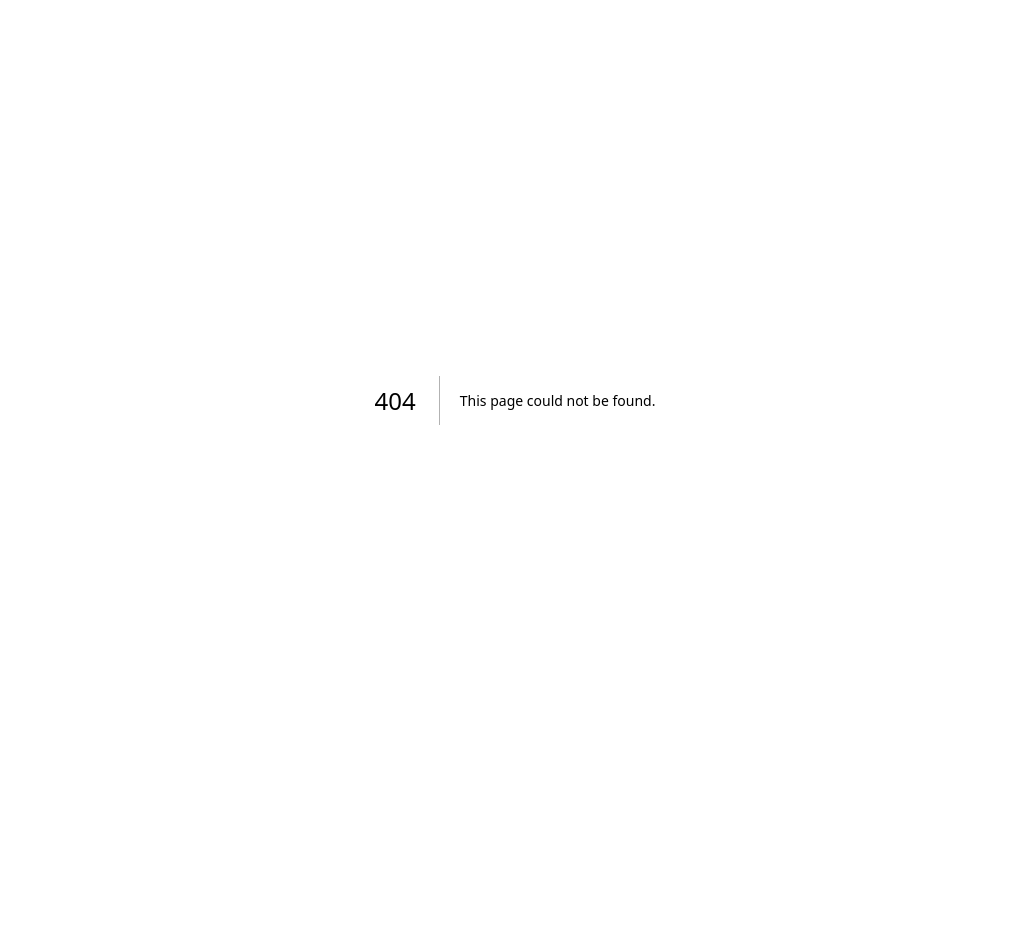
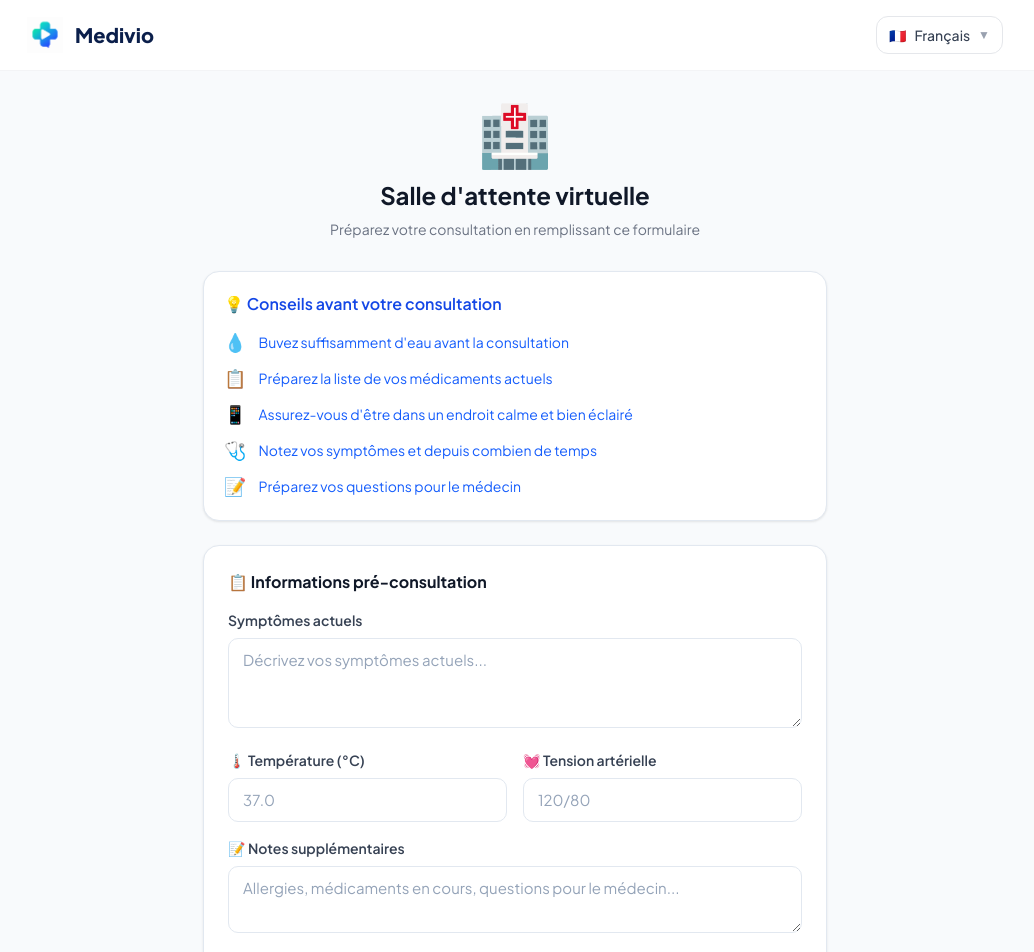
Before and after one commit to All185/medivio-frontend, a Next.js app: page /waiting in a window 1280 px wide. Before the commit this address had no page. Shown: the top 952 px of the page, without its empty margins (125-1159 px from the left). Before the commit the page ends 800 px from the top, so only its background shows below. Built offline with nearby package versions, Linux system fonts and the light colour scheme.

Commit message:
Add virtual waiting room

```diff
--- /dev/null
+++ b/app/waiting/page.tsx
@@ -0,0 +1,207 @@
+'use client'
+
+import { useState, useEffect } from 'react'
+import { useRouter, useSearchParams } from 'next/navigation'
+import api from '@/lib/api'
+import { useLanguage } from '@/contexts/LanguageContext'
+import LanguageSwitcher from '@/components/LanguageSwitcher'
+
+export default function WaitingRoomPage() {
+  const router = useRouter()
+  const searchParams = useSearchParams()
+  const { t } = useLanguage()
+  const appointmentId = searchParams.get('id')
+
+  const [step, setStep] = useState<'form' | 'waiting'>('form')
+  const [waitTime, setWaitTime] = useState(0)
+  const [form, setForm] = useState({
+    current_symptoms: '',
+    temperature: '',
+    blood_pressure: '',
+    notes: '',
+  })
+
+  const healthTips = [
+    { icon: '💧', text: 'Buvez suffisamment d\'eau avant la consultation' },
+    { icon: '📋', text: 'Préparez la liste de vos médicaments actuels' },
+    { icon: '📱', text: 'Assurez-vous d\'être dans un endroit calme et bien éclairé' },
+    { icon: '🩺', text: 'Notez vos symptômes et depuis combien de temps' },
+    { icon: '📝', text: 'Préparez vos questions pour le médecin' },
+  ]
+
+  useEffect(() => {
+    if (step === 'waiting') {
+      const interval = setInterval(() => {
+        setWaitTime(prev => prev + 1)
+      }, 1000)
+      return () => clearInterval(interval)
+    }
+  }, [step])
+
+  const formatTime = (seconds: number) => {
+    const mins = Math.floor(seconds / 60)
+    const secs = seconds % 60
+    return `${mins.toString().padStart(2, '0')}:${secs.toString().padStart(2, '0')}`
+  }
+
+  const handleSubmit = async (e: React.FormEvent) => {
+    e.preventDefault()
+    setStep('waiting')
+  }
+
+  return (
+    <div className="min-h-screen" style={{ background: 'var(--background)' }}>
+      {/* Header */}
+      <header className="bg-white border-b border-gray-100 sticky top-0 z-10">
+        <div className="max-w-5xl mx-auto px-6 py-4 flex justify-between items-center">
+          <div className="flex items-center gap-3">
+            <img src="/logo.png" alt="Medivio" style={{ width: 36, height: 36, objectFit: 'contain' }} />
+            <span className="text-xl font-extrabold text-[#0B1F4B]">Medivio</span>
+          </div>
+          <div className="flex items-center gap-4">
+            <LanguageSwitcher />
+          </div>
+        </div>
+      </header>
+
+      <main className="max-w-2xl mx-auto px-6 py-8">
+        {step === 'form' ? (
+          <div className="animate-fade-in">
+            <div className="text-center mb-8">
+              <div className="text-6xl mb-4">🏥</div>
+              <h2 className="text-2xl font-bold text-gray-900">Salle d'attente virtuelle</h2>
+              <p className="text-gray-500 text-sm mt-2">Préparez votre consultation en remplissant ce formulaire</p>
+            </div>
+
+            {/* Conseils santé */}
+            <div className="card p-5 mb-6 bg-blue-50 border border-blue-100">
+              <h3 className="font-semibold text-blue-700 mb-3">💡 Conseils avant votre consultation</h3>
+              <div className="space-y-2">
+                {healthTips.map((tip, i) => (
+                  <div key={i} className="flex items-center gap-3">
+                    <span className="text-lg">{tip.icon}</span>
+                    <p className="text-sm text-blue-600">{tip.text}</p>
+                  </div>
+                ))}
+              </div>
+            </div>
+
+            {/* Formulaire */}
+            <div className="card p-6">
+              <h3 className="font-bold text-gray-900 mb-4">📋 Informations pré-consultation</h3>
+              <form onSubmit={handleSubmit} className="space-y-4">
+                <div>
+                  <label className="block text-sm font-semibold text-gray-700 mb-2">
+                    Symptômes actuels
+                  </label>
+                  <textarea
+                    rows={3}
+                    value={form.current_symptoms}
+                    onChange={(e) => setForm({ ...form, current_symptoms: e.target.value })}
+                    className="input-field"
+                    placeholder="Décrivez vos symptômes actuels..."
+                  />
+                </div>
+
+                <div className="grid grid-cols-2 gap-4">
+                  <div>
+                    <label className="block text-sm font-semibold text-gray-700 mb-2">
+                      🌡️ Température (°C)
+                    </label>
+                    <input
+                      type="number"
+                      step="0.1"
+                      value={form.temperature}
+                      onChange={(e) => setForm({ ...form, temperature: e.target.value })}
+                      className="input-field"
+                      placeholder="37.0"
+                    />
+                  </div>
+                  <div>
+                    <label className="block text-sm font-semibold text-gray-700 mb-2">
+                      💓 Tension artérielle
+                    </label>
+                    <input
+                      type="text"
+                      value={form.blood_pressure}
+                      onChange={(e) => setForm({ ...form, blood_pressure: e.target.value })}
+                      className="input-field"
+                      placeholder="120/80"
+                    />
+                  </div>
+                </div>
+
+                <div>
+                  <label className="block text-sm font-semibold text-gray-700 mb-2">
+                    📝 Notes supplémentaires
+                  </label>
+                  <textarea
+                    rows={2}
+                    value={form.notes}
+                    onChange={(e) => setForm({ ...form, notes: e.target.value })}
+                    className="input-field"
+                    placeholder="Allergies, médicaments en cours, questions pour le médecin..."
+                  />
+                </div>
+
+                <button type="submit" className="btn-primary w-full py-3 text-base">
+                  ✅ Je suis prêt(e) — Rejoindre la salle d'attente
+                </button>
+              </form>
+            </div>
+          </div>
+        ) : (
+          <div className="animate-fade-in text-center">
+            <div className="card p-8 mb-6">
+              <div className="text-6xl mb-4">⏳</div>
+              <h2 className="text-2xl font-bold text-gray-900 mb-2">Votre médecin arrive bientôt</h2>
+              <p className="text-gray-500 text-sm mb-6">Restez sur cette page. La consultation démarrera automatiquement.</p>
+
+              {/* Timer */}
+              <div className="bg-blue-50 rounded-2xl p-6 mb-6">
+                <p className="text-sm text-blue-500 mb-1">Temps d'attente</p>
+                <p className="text-4xl font-bold text-blue-600">{formatTime(waitTime)}</p>
+              </div>
+
+              {/* Résumé du formulaire */}
+              {form.current_symptoms && (
+                <div className="card p-4 text-left mb-4 bg-gray-50">
+                  <p className="text-sm font-semibold text-gray-700 mb-2">📋 Votre fiche pré-consultation</p>
+                  {form.current_symptoms && (
+                    <p className="text-sm text-gray-600">🩺 {form.current_symptoms}</p>
+                  )}
+                  {form.temperature && (
+                    <p className="text-sm text-gray-600 mt-1">🌡️ Température : {form.temperature}°C</p>
+                  )}
+                  {form.blood_pressure && (
+                    <p className="text-sm text-gray-600 mt-1">💓 Tension : {form.blood_pressure}</p>
+                  )}
+                  {form.notes && (
+                    <p className="text-sm text-gray-600 mt-1">📝 {form.notes}</p>
+                  )}
+                </div>
+              )}
+
+              {/* Bouton rejoindre consultation */}
+              {appointmentId && (
+                <button
+                  onClick={() => router.push(`/video/${appointmentId}`)}
+                  className="btn-primary w-full py-3 text-base"
+                >
+                  🎥 Rejoindre la consultation vidéo
+                </button>
+              )}
+
+              <button
+                onClick={() => router.push('/dashboard')}
+                className="w-full mt-3 border border-gray-300 text-gray-700 py-3 rounded-xl font-medium hover:bg-gray-50 transition"
+              >
+                ← Retour au tableau de bord
+              </button>
+            </div>
+          </div>
+        )}
+      </main>
+    </div>
+  )
+}
--- a/components/dashboard/PatientDashboard.tsx
+++ b/components/dashboard/PatientDashboard.tsx
@@ -109,7 +109,7 @@ export default function PatientDashboard() {
             { icon: '📅', label: t('dashboard.newAppointment'), action: () => router.push('/appointments/new'), color: 'bg-blue-50 text-blue-600' },
             { icon: '🤖', label: t('triage.title'), action: () => router.push('/triage'), color: 'bg-purple-50 text-purple-600' },
             { icon: '📋', label: t('records.title'), action: () => router.push('/records'), color: 'bg-green-50 text-green-600' },
-            { icon: '🎥', label: t('video.title'), action: () => router.push('/appointments/new'), color: 'bg-orange-50 text-orange-600' },
+            { icon: '⏳', label: 'Salle d\'attente', action: () => router.push('/waiting'), color: 'bg-orange-50 text-orange-600' },
           ].map((item, i) => (
             <button
               key={i}
```
